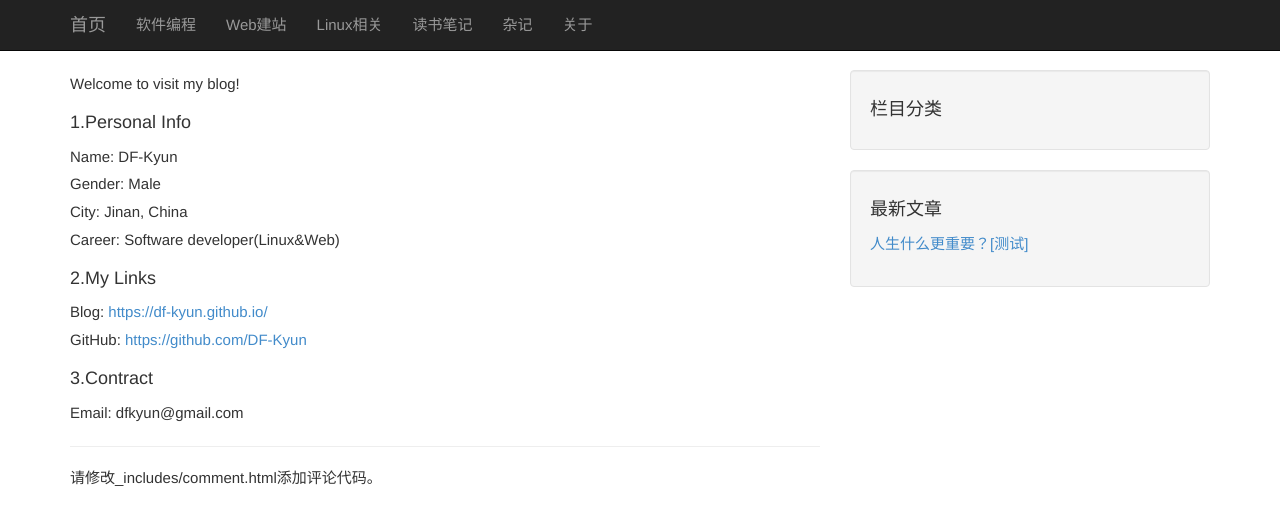
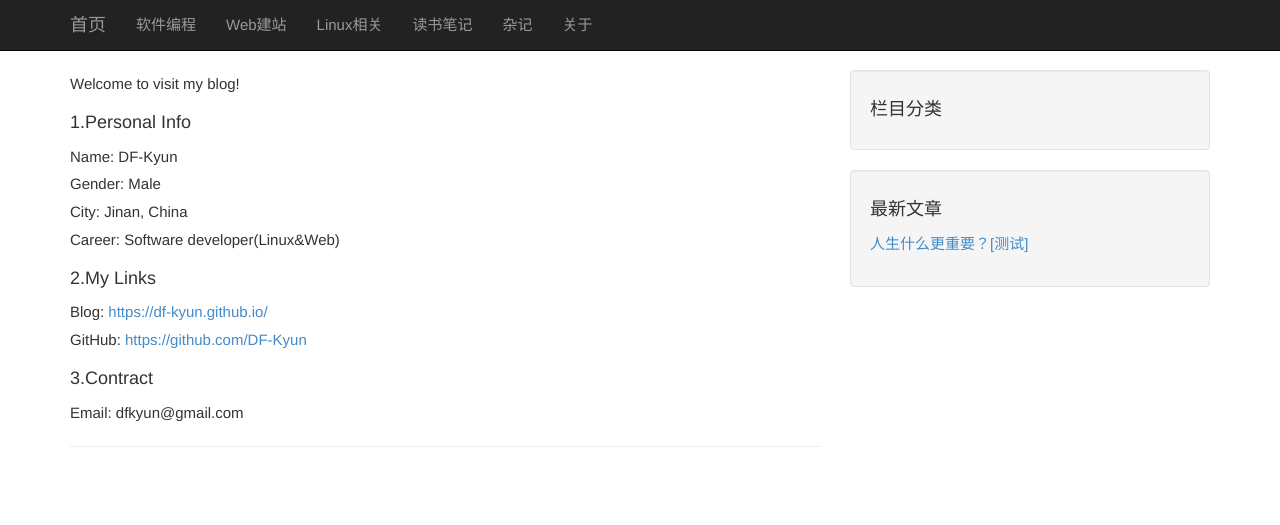
Before and after one commit to DF-Kyun/DF-Kyun.github.io, a Jekyll site: the page built from about.md, in a window 1280 px wide. Shown: the top 525 px of the page. Built offline with Jekyll 4.4.1, drawn with Linux system fonts in a browser that asks for light colours.

Commit message:
关于页面修改

```diff
--- a/_includes/comment.html
+++ b/_includes/comment.html
@@ -1 +1 @@
-请修改_includes/comment.html添加评论代码。
+<!-- 请修改_includes/comment.html添加评论代码。 -->
```
